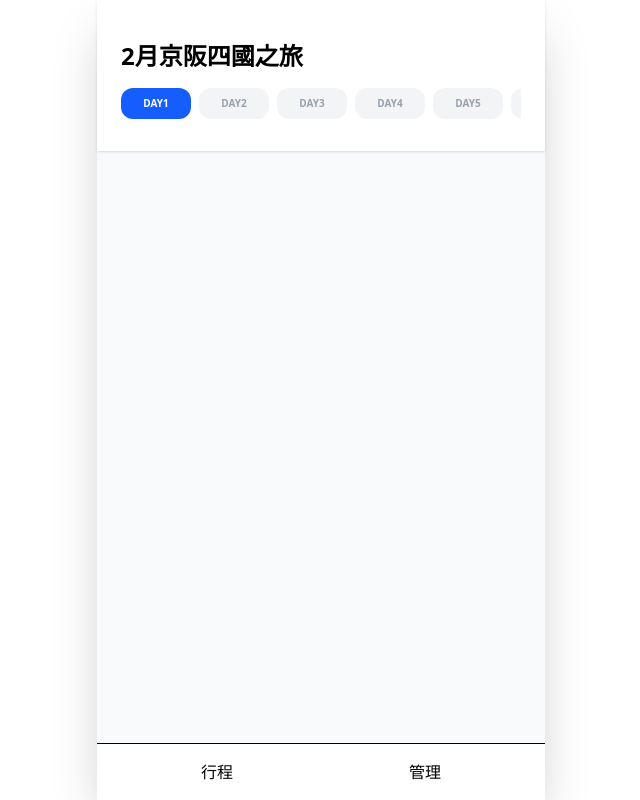
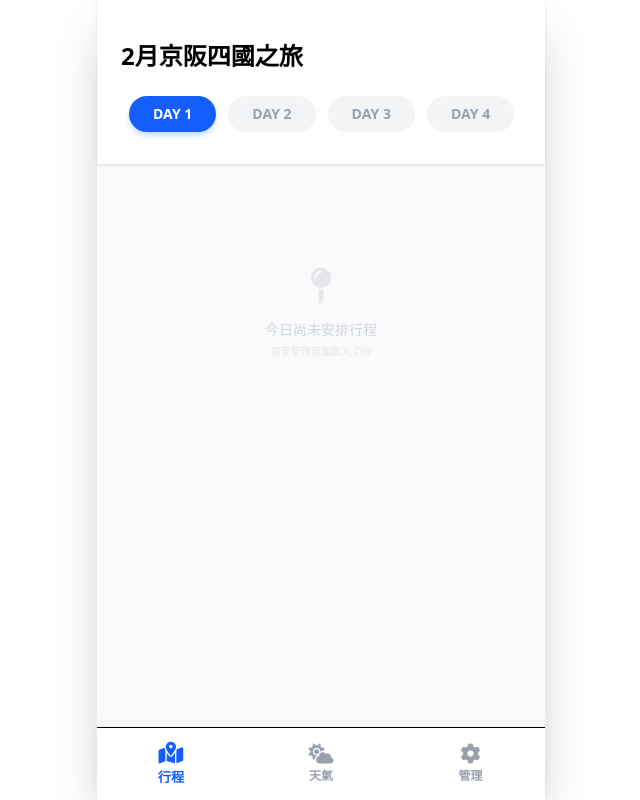
Before and after one commit to hohoey/trip, a React (Vite) app: page / in a window 1280 px wide. Shown: the whole page, without its empty margins (319-959 px from the left). Built offline with nearby package versions, Linux system fonts and the light colour scheme.

Commit message:
Update index.html and App.tsx for improved styling and functionality

```diff
--- a/index.html
+++ b/index.html
@@ -3,6 +3,10 @@
   <head>
     <meta charset="UTF-8" />
     <link rel="icon" type="image/svg+xml" href="/vite.svg" />
+    <link
+      rel="stylesheet"
+      href="https://cdnjs.cloudflare.com/ajax/libs/font-awesome/6.4.0/css/all.min.css"
+    />
     <meta name="viewport" content="width=device-width, initial-scale=1.0" />
     <title>my-trip-app</title>
   </head>
--- a/src/App.tsx
+++ b/src/App.tsx
@@ -8,10 +8,8 @@ export default function App() {
   >("itinerary");
   const [activeDay, setActiveDay] = useState(1);
 
-  // 1. 使用 weather 解決 TS6198
   const { updateWeather } = useWeather();
 
-  // 2. 初始化與 setSchedule 解決 TS6133
   const [schedule, setSchedule] = useState<TripEvent[]>(() => {
     const saved = localStorage.getItem("japan_trip_v2");
     return saved ? JSON.parse(saved) : [];
@@ -24,7 +22,7 @@ export default function App() {
 
   // 天氣自動更新
   useEffect(() => {
-    updateWeather("Kyoto"); // 這裡調用了 updateWeather
+    updateWeather("Kyoto");
   }, [updateWeather]);
 
   const currentEvents = schedule
@@ -35,52 +33,115 @@ export default function App() {
     <div className="max-w-md mx-auto bg-gray-50 min-h-screen flex flex-col shadow-2xl relative">
       <header className="bg-white p-6 pt-10 shadow-sm">
         <h1 className="text-2xl font-black">2月京阪四國之旅</h1>
-        <div className="flex gap-2 mt-4 overflow-x-auto no-scrollbar pb-2">
+        <div className="flex gap-3 mt-6 overflow-x-auto pb-2 flex-nowrap px-2">
           {[...Array(10)].map((_, i) => {
             const dayNum = i + 1;
             return (
               <button
                 key={dayNum}
                 onClick={() => setActiveDay(dayNum)}
-                className={`px-4 py-2 rounded-xl min-w-[70px] text-center transition-all ${
+                className={`px-6 py-2 rounded-full whitespace-nowrap transition-all flex-shrink-0 font-bold text-sm ${
                   activeDay === dayNum
-                    ? "bg-blue-600 text-white"
-                    : "bg-gray-100 text-gray-400"
+                    ? "bg-blue-600 text-white shadow-md shadow-blue-200"
+                    : "bg-gray-100 text-gray-400 hover:bg-gray-200"
                 }`}
               >
-                <div className="text-[10px] font-black uppercase">
-                  Day{dayNum}
-                </div>
+                DAY {dayNum}
               </button>
             );
           })}
         </div>
       </header>
 
-      <main className="flex-grow p-5">
+      <main className="flex-grow px-5 py-6 mb-24 overflow-y-auto">
         {currentTab === "itinerary" && (
-          <div className="space-y-4">
-            {currentEvents.map((item, idx) => (
-              <div key={idx} className="japanese-card">
-                <h3 className="font-bold">{item.location}</h3>
-                <button
-                  onClick={() =>
-                    setSchedule(schedule.filter((_, i) => i !== idx))
-                  }
-                  className="text-red-400 text-xs mt-2"
-                >
-                  刪除
-                </button>
+          <div className="space-y-6">
+            {currentEvents.length > 0 ? (
+              currentEvents.map((item, idx) => (
+                <div key={idx} className="flex gap-4 group">
+                  {/* 時間軸數字 */}
+                  <div className="text-[11px] font-bold text-gray-400 pt-2 w-10 text-center">
+                    {item.time}
+                  </div>
+
+                  {/* 日系質感卡片 */}
+                  <div className="relative flex-grow bg-white border border-gray-100 shadow-sm rounded-[2rem] p-5 transition-transform active:scale-[0.98]">
+                    <span className="absolute top-4 right-5 text-[9px] font-black text-blue-500 uppercase tracking-tighter">
+                      {item.category}
+                    </span>
+                    <h3 className="font-bold text-gray-900 pr-12">
+                      {item.location}
+                    </h3>
+                    {item.note && (
+                      <p className="text-xs text-gray-400 mt-2 leading-relaxed italic">
+                        {item.note}
+                      </p>
+                    )}
+
+                    {/* 操作按鈕 */}
+                    <div className="mt-4 flex gap-2">
+                      <button className="flex-grow bg-gray-900 text-white text-[10px] py-2.5 rounded-xl font-bold hover:bg-gray-800">
+                        Google Maps
+                      </button>
+                      <button
+                        onClick={() => {
+                          if (confirm("刪除這項行程？")) {
+                            setSchedule(schedule.filter((s) => s !== item));
+                          }
+                        }}
+                        className="px-4 bg-red-50 text-red-300 rounded-xl hover:text-red-500"
+                      >
+                        <i className="fas fa-trash-alt text-xs"></i>
+                      </button>
+                    </div>
+                  </div>
+                </div>
+              ))
+            ) : (
+              <div className="text-center py-20">
+                <i className="fas fa-map-pin text-gray-200 text-4xl mb-4"></i>
+                <p className="text-gray-300 text-sm">今日尚未安排行程</p>
+                <p className="text-gray-200 text-[10px] mt-1">
+                  請至管理頁面匯入 CSV
+                </p>
               </div>
-            ))}
+            )}
+          </div>
+        )}
+
+        {currentTab === "manage" && (
+          /* 這裡放之前的 handleImport / handleExport 按鈕 UI */
+          <div className="animate-fadeIn">
+            {/* ... 前面提供的管理介面代碼 ... */}
           </div>
         )}
       </main>
 
       {/* Footer 略 */}
-      <footer className="p-4 border-t flex justify-around bg-white">
-        <button onClick={() => setCurrentTab("itinerary")}>行程</button>
-        <button onClick={() => setCurrentTab("manage")}>管理</button>
+      <footer className="fixed bottom-0 left-0 right-0 max-w-md mx-auto bg-white border-t flex justify-around py-4 shadow-[0_-2px_10px_rgba(0,0,0,0.05)]">
+        <button
+          onClick={() => setCurrentTab("itinerary")}
+          className={`flex flex-col items-center gap-1 transition-all ${currentTab === "itinerary" ? "text-blue-600 scale-110" : "text-gray-400"}`}
+        >
+          <i className="fas fa-map-marked-alt text-xl"></i>
+          <span className="text-xs font-bold">行程</span>
+        </button>
+
+        <button
+          onClick={() => setCurrentTab("weather")}
+          className={`flex flex-col items-center gap-1 transition-all ${currentTab === "weather" ? "text-blue-600 scale-110" : "text-gray-400"}`}
+        >
+          <i className="fas fa-cloud-sun text-xl"></i>
+          <span className="text-xs font-bold">天氣</span>
+        </button>
+
+        <button
+          onClick={() => setCurrentTab("manage")}
+          className={`flex flex-col items-center gap-1 transition-all ${currentTab === "manage" ? "text-blue-600 scale-110" : "text-gray-400"}`}
+        >
+          <i className="fas fa-cog text-xl"></i>
+          <span className="text-xs font-bold">管理</span>
+        </button>
       </footer>
     </div>
   );
```
